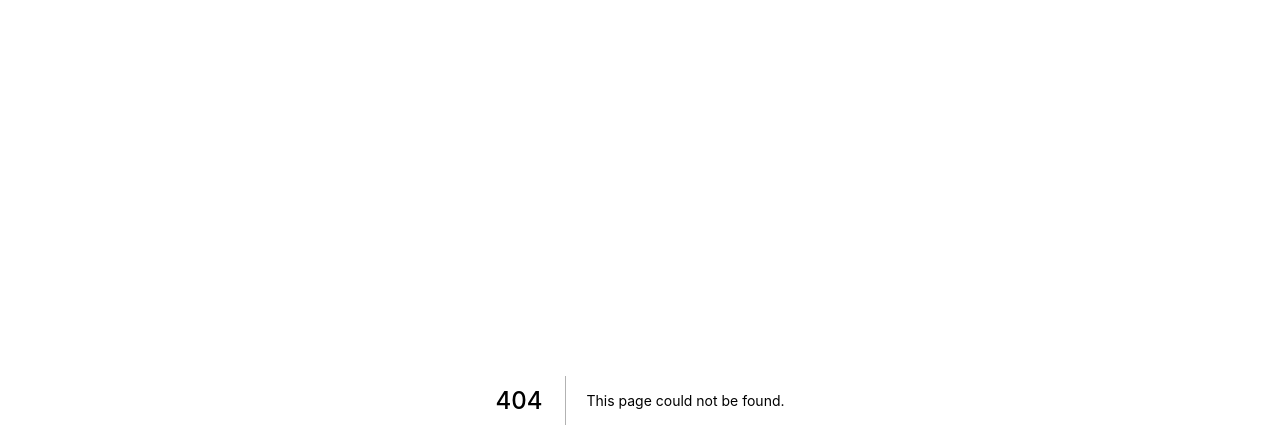
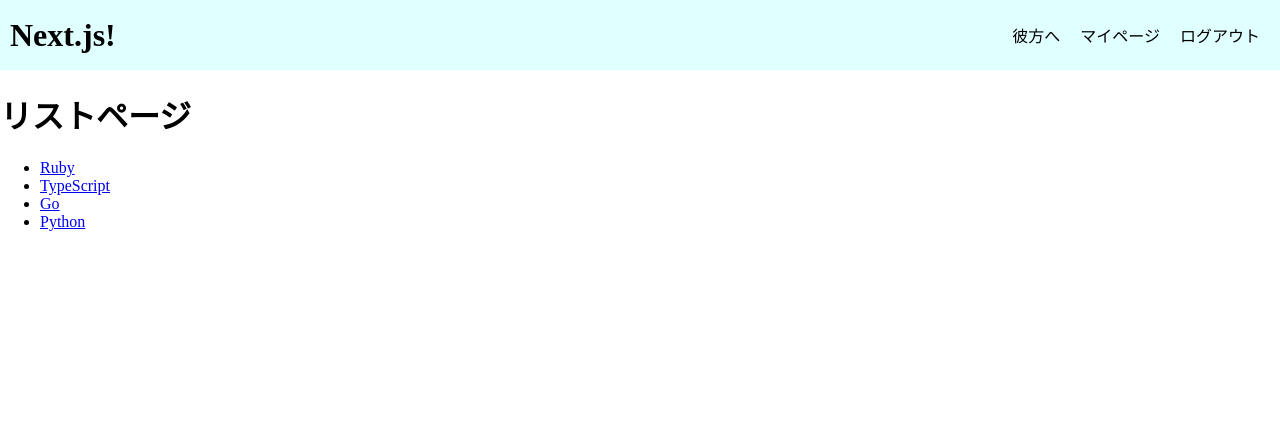
Before and after one commit to aoman-n/next-js-sample, a Next.js app: page /postList in a window 1280 px wide. Before the commit this address had no page. Shown: the top 448 px of the page. Built offline with nearby package versions, Linux system fonts and the light colour scheme.

Commit message:
use query parameter

```diff
--- a/pages/_app.tsx
+++ b/pages/_app.tsx
@@ -10,6 +10,7 @@ export default class MyApp extends App {
         <Component {...pageProps} />
         <style jsx global>{`
           body {
+            margin: 0px;
           }
         `}</style>
       </Container>
--- a/pages/list.tsx
+++ /dev/null
@@ -1,5 +0,0 @@
-export default () => (
-  <>
-    <h1>listページ</h1>
-  </>
-)
--- /dev/null
+++ b/pages/postList.tsx
@@ -0,0 +1,35 @@
+/** @jsx jsx */
+import { NextPage } from 'next';
+import { FC } from 'react';
+import { jsx, css } from '@emotion/core';
+import styled from '@emotion/styled';
+import Link from 'next/link';
+import Layout from '../components/Layout';
+
+const Posts = [
+  {id: 1, title: 'Ruby'},
+  {id: 2, title: 'TypeScript'},
+  {id: 3, title: 'Go'},
+  {id: 4, title: 'Python'},
+];
+
+
+const PostLink: FC<{ title: string }> = ({ title }) => (
+  <Link
+    as={`/post/${title}`}
+    href={{ pathname: '/post', query: { title } }}
+  ><a>{title}</a></Link>
+);
+
+const PostList: NextPage = () => (
+  <Layout title="list page">
+    <h1>リストページ</h1>
+    <ul>
+      {Posts.map(post => (
+        <li key={post.id}><PostLink title={post.title} /></li>
+      ))}
+    </ul>
+  </Layout>
+);
+
+export default PostList;
```
Also changed, not shown: pages/index.tsx (+19 -7 lines), pages/post.tsx (added, +18 -0 lines).
